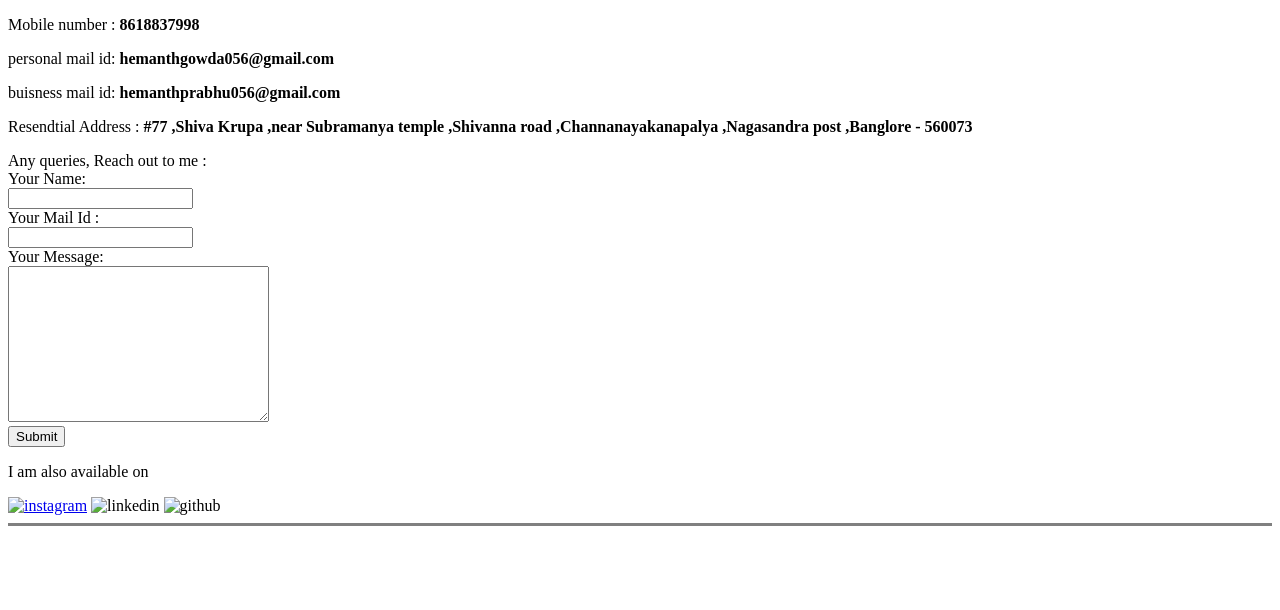
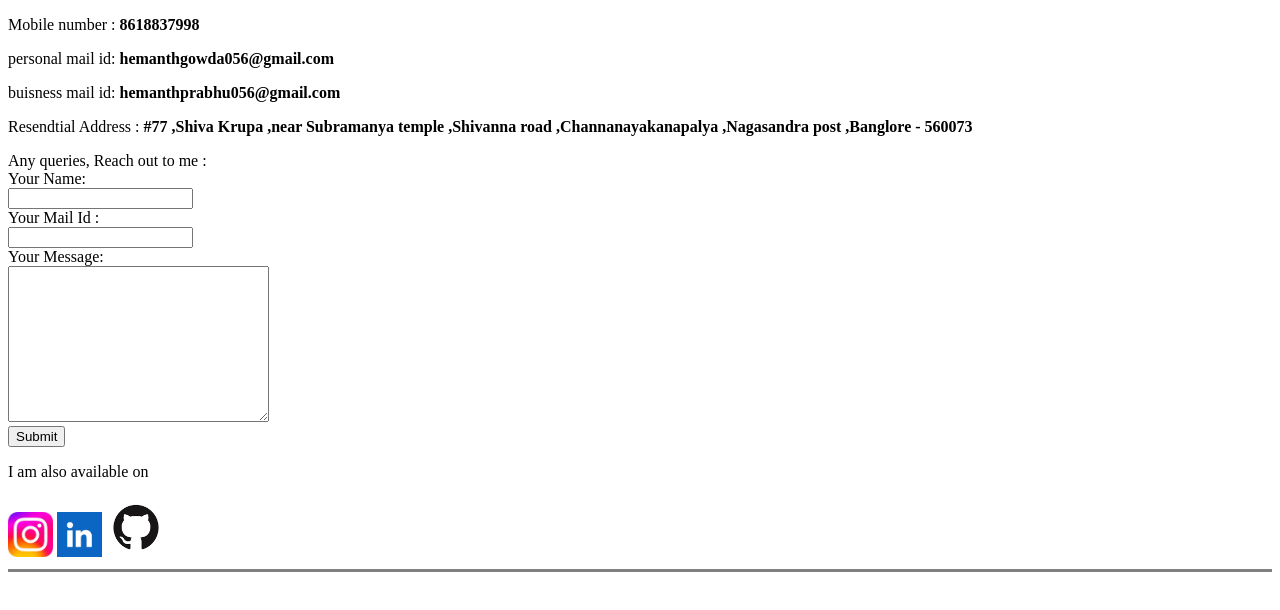
Before and after one commit to Hemanthsgithub056/personal-website, a plain HTML site: page contactme.html in a window 1280 px wide. Drawn offline with Linux system fonts and the light colour scheme.

Commit message:
changes were made in index.html linked css part of website added my social media handles added few more essential changes

```diff
--- a/contactme.html
+++ b/contactme.html
@@ -1,6 +1,8 @@
 <!DOCTYPE html>
 <head>
     <meta charset="UTF-8">
+    <meta http-equiv="X-UA-Compatible" content="IE=edge">
+    <meta name="viewport" content="width=device-width, initial-scale=1.0">
     <title>contact details</title>
     <link rel="stylesheet" href="css/styles.css">
 </head>
@@ -22,9 +24,11 @@
  </form>
  <p> I am also available on </p>
  <a target="_blank" href="https://instagram.com/hemanthsig?igshid=MTIyMzRjYmRlZg==">
-  <img src=" E:\web development by hemanth\instagram.png" alt="instagram" height="45"/></a>
- <img src="E:\web development by hemanth\linkedin.png"height="45" alt="linkedin">
- <img src="E:\web development by hemanth\github.png" alt="github" height="60">
+  <img src=" images\instagram.png" alt="instagram" height="45"/></a>
+<a target="_blank" href="https://www.linkedin.com/mwlite/in/hemanth-prabhu-r-18b23b254">
+ <img src="images\linkedin.png"height="45" alt="linkedin"></a>
+ <a target="_blank" href="https://github.com/Hemanthsgithub056">
+ <img src="images\github.png" alt="github" height="60"></a>
  <hr size="3" noshade="3">
 
 </body>
```
Also changed, not shown: index.html (+9 -4 lines), images/github.png (added), images/instagram.png (added), images/linkedin.png (added).
